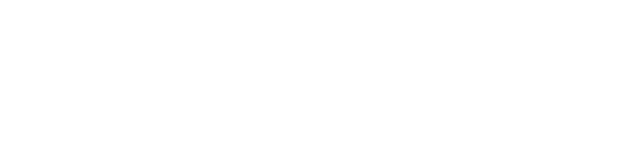
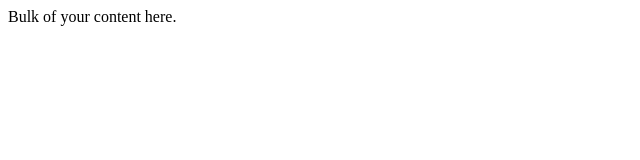
Before and after one commit to sgabri17/sanderson_gabrielle-datastory, a plain HTML site: page Index.html in a window 1280 px wide. Shown: the whole page, without its empty margins (0-640 px from the left). Drawn offline with Linux system fonts and the light colour scheme.

Commit message:
Added body
"Bulk of your content here."

```diff
--- a/Index.html
+++ b/Index.html
@@ -4,3 +4,7 @@
     <meta charset="utf-8" />
     <title>The title of your page goes here</title>
 </head>
+<body>
+	Bulk of your content here.
+</body>
+</html>
```
